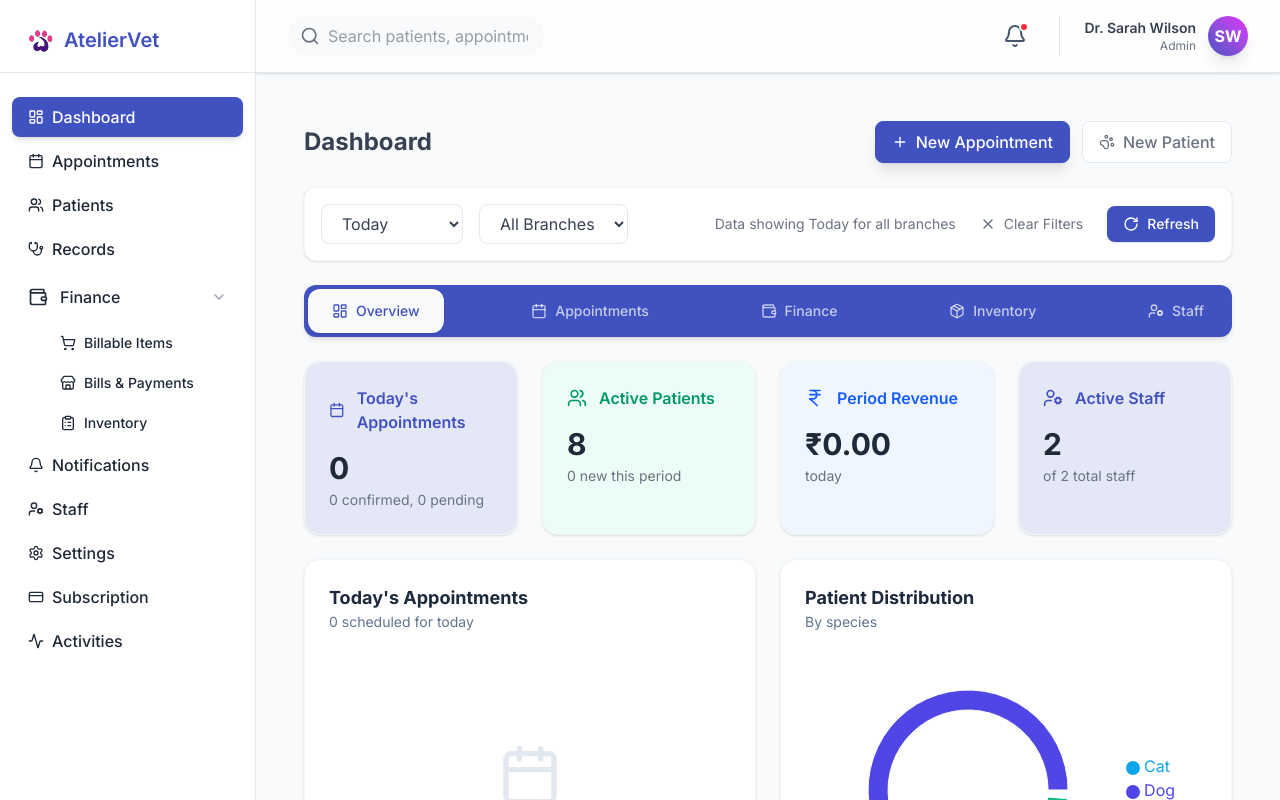
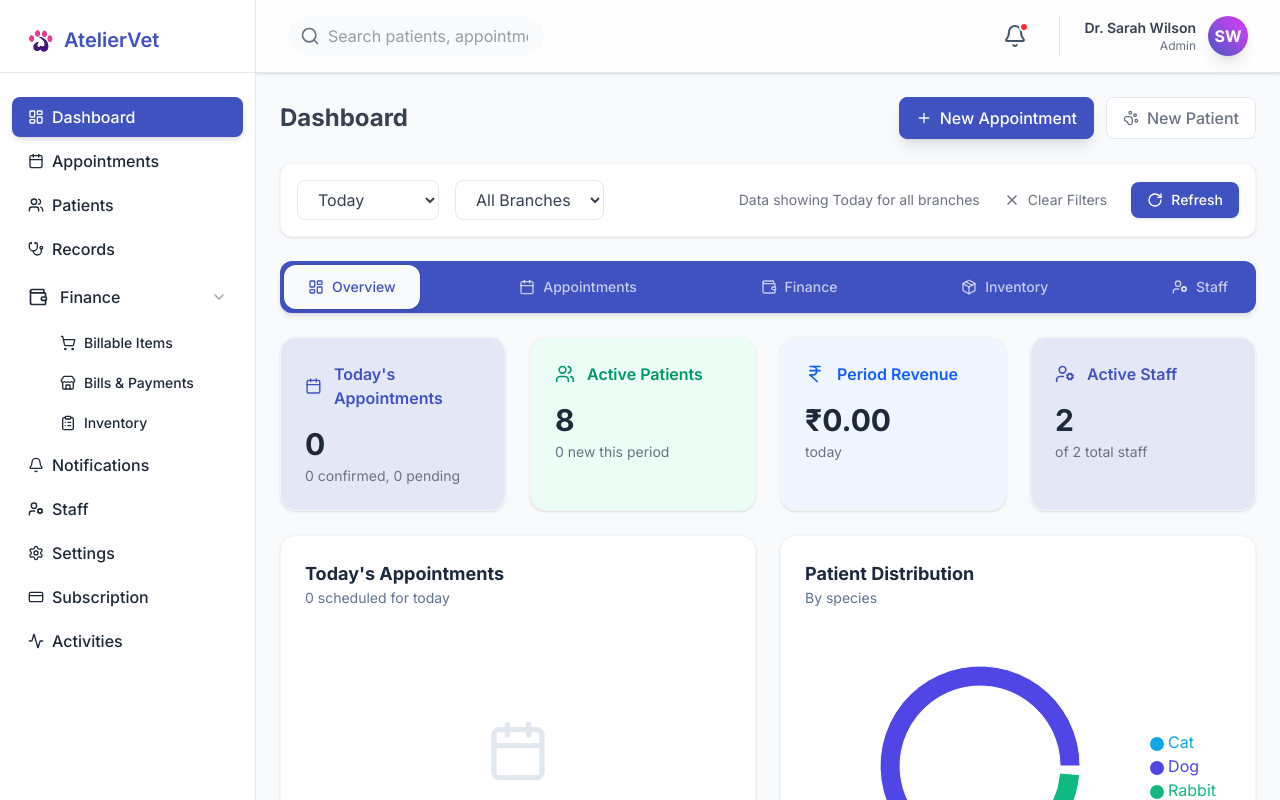
Before and after one commit to Atelier-Creation/ateliervetFE, a React (Vite) app: page / in a window 1280 px wide. Built offline with nearby package versions, Linux system fonts and the light colour scheme.

Commit message:
Update Dashboard icons and final changes

```diff
--- a/src/pages/Dashboard.jsx
+++ b/src/pages/Dashboard.jsx
@@ -79,7 +79,7 @@ const Dashboard = () => {
     const [activeTab, setActiveTab] = useState('Overview');
 
     return (
-        <div className="p-6 max-w-[1600px] mx-auto space-y-6">
+        <div className="max-w-[1600px] mx-auto space-y-6">
             {/* Header Section */}
             <div className="flex flex-col md:flex-row justify-between items-start md:items-center gap-4">
                 <h1 className="text-2xl font-bold text-[var(--dashboard-text)]">Dashboard</h1>
```
